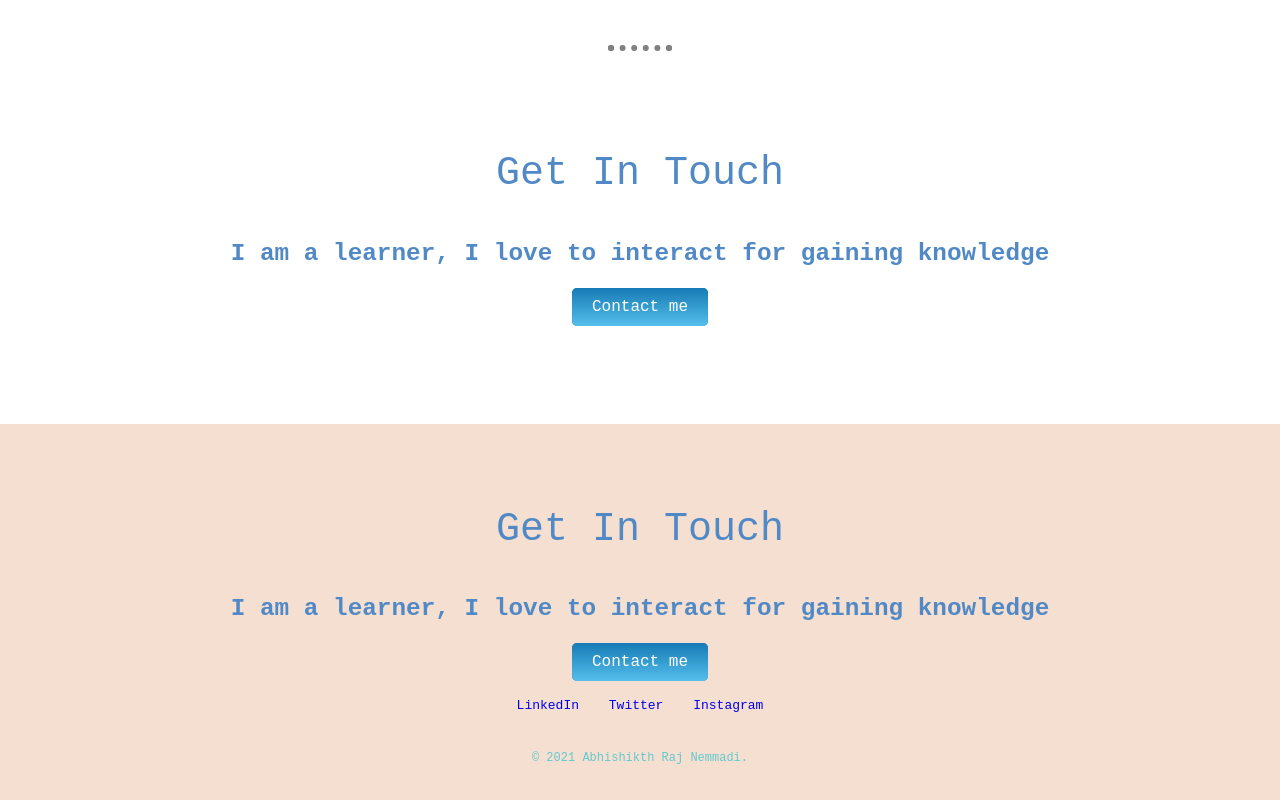
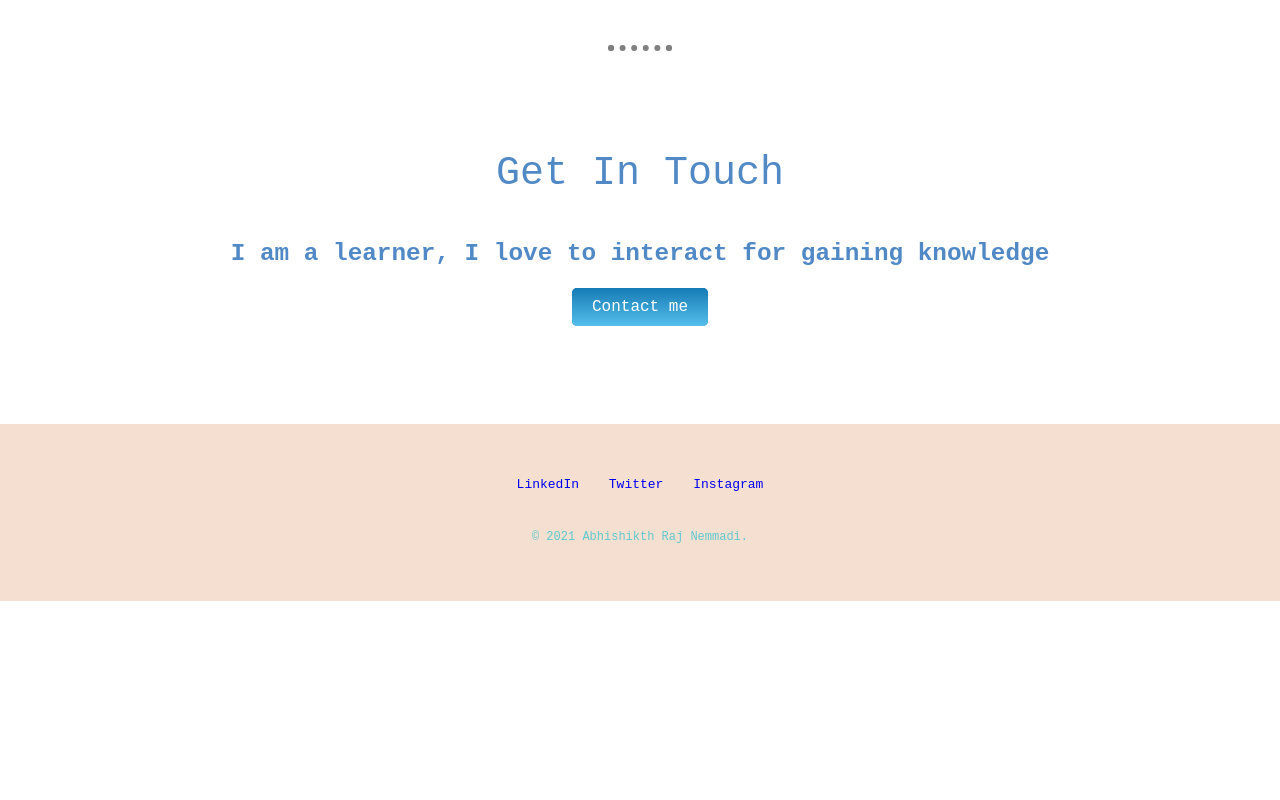
Before and after one commit to Abhishikth-Raj/mysite, a plain HTML site: page index.html in a window 1280 px wide. Shown: the part 2250-3050 px from the top of the page. After the commit the page ends 2851 px from the top, so only its background shows below. Drawn offline with Linux system fonts and the light colour scheme.

Commit message:
Update index.html

```diff
--- a/index.html
+++ b/index.html
@@ -54,11 +54,7 @@
 
 
   <div class="bottom-container">
-    <div class="contact-me">
-          <h2>Get In Touch</h2>
-          <h3>I am a learner, I love to interact for gaining knowledge</h3>
-          <p><a class="btn" href="mailto:abhishikthraj12847@gmail.com">Contact me</a></p>
-    </div>
+
     <a class="footer-link" href="https://www.linkedin.com/in/abhishikth-raj-0b8a481a4/" style="font-size: 80%;">LinkedIn</a>
     <a class="footer-link" href="https://twitter.com/AbhishikthRaj1" style="font-size: 80%;">Twitter</a>
     <a class="footer-link" href="https://www.instagram.com/i.am_abhishikth/" style="font-size: 80%;">Instagram</a>
```
